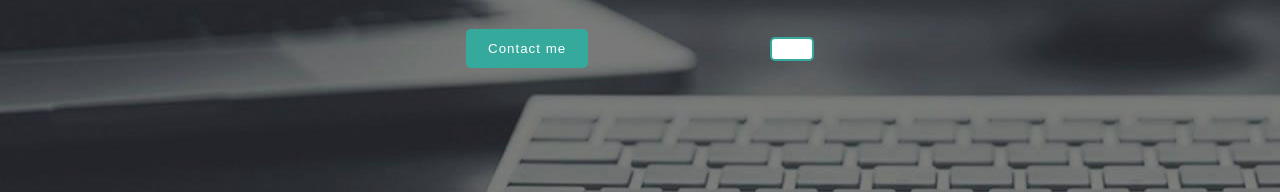
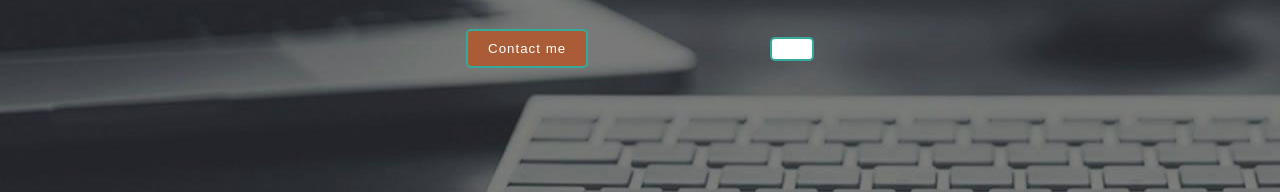
Before and after one commit to Mayureshkore07/portfolio, a plain HTML site: page index.html in a window 1280 px wide. Shown: the part 746-938 px from the top of the page. Drawn offline with Linux system fonts and the light colour scheme.

Commit message:
btn updated

```diff
--- a/portfoliostyle.css
+++ b/portfoliostyle.css
@@ -961,7 +961,7 @@ body {
 }
 
 .common-btn {
-	background-color: #35A99C;
+	background-color: #a95c35;
 	color: #fff;
 	border: 2px solid #35A99C;
 	transition: all 0.25s;
```
